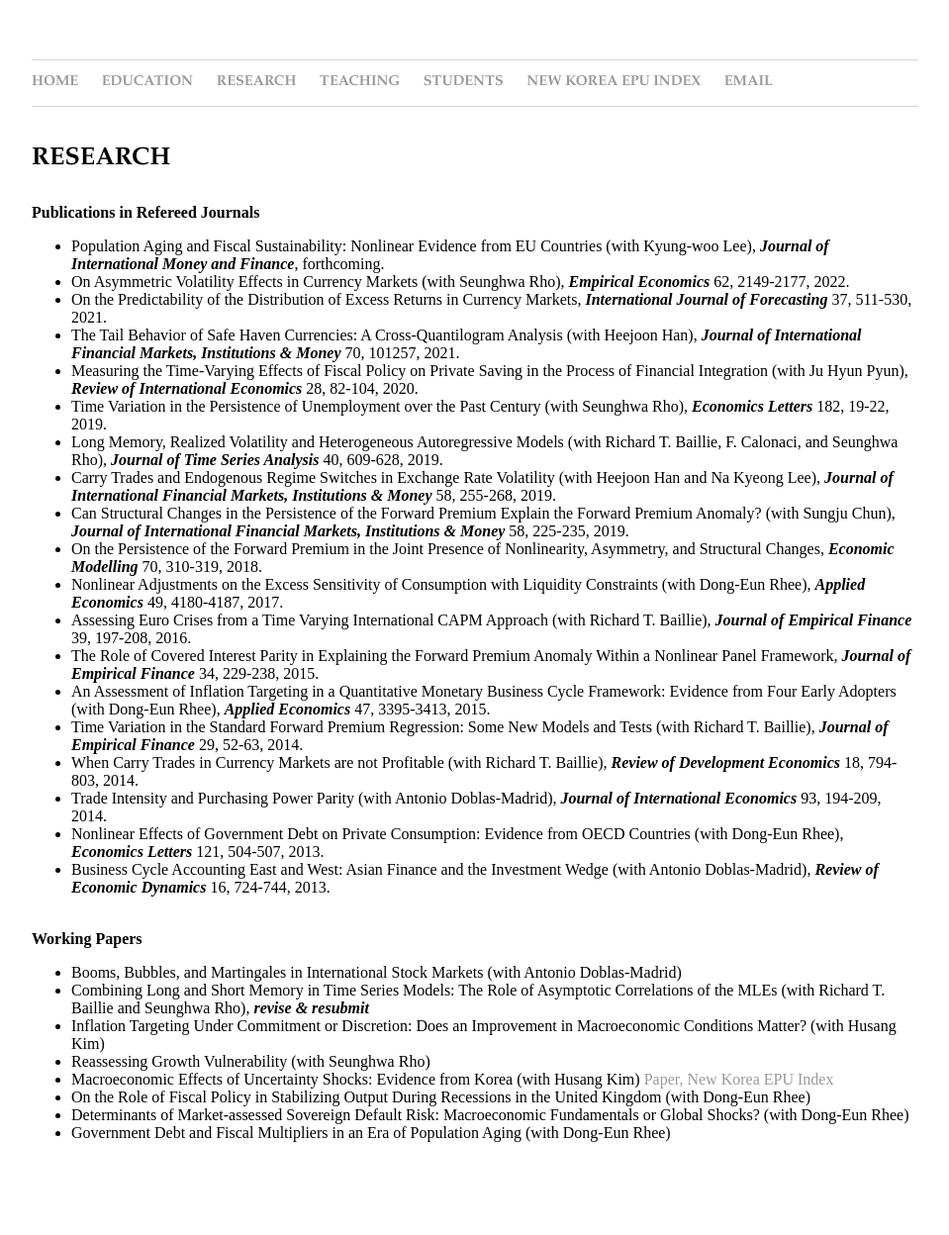
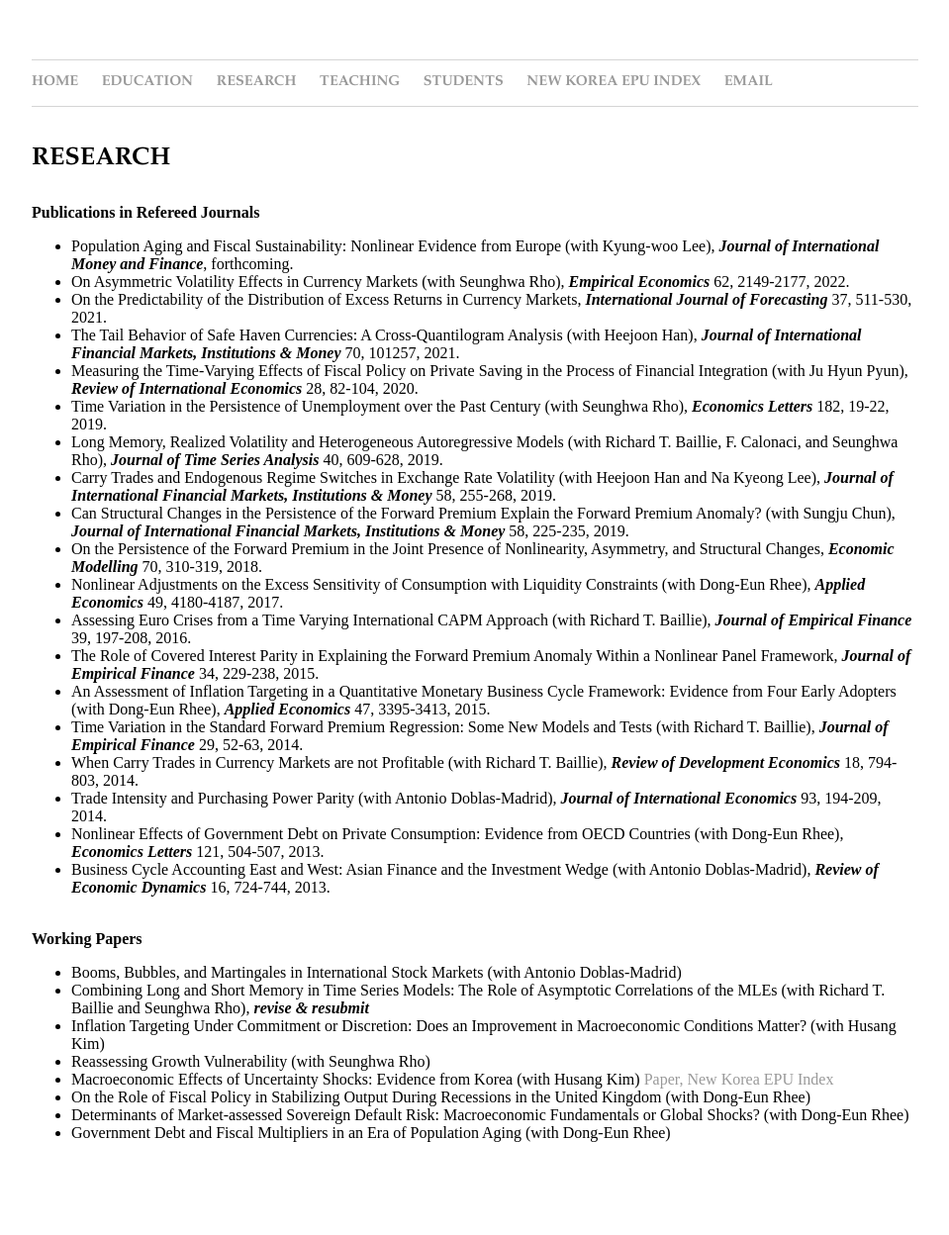
Before and after one commit to dooyeoncho/dooyeoncho.github.io, a Jekyll site: the page built from pages/research.html, in a window 1280 px wide. Shown: the whole page at 99% size, without its empty margins (160-1119 px from the left). Built offline with Jekyll 4.4.1, drawn with Linux system fonts in a browser that asks for light colours.

Commit message:
Update research.html

```diff
--- a/pages/research.html
+++ b/pages/research.html
@@ -14,7 +14,7 @@ title: Dooyeon Cho - Research
 
 <div><b>Publications in Refereed Journals</b>
 		<ul>
-			<li>Population Aging and Fiscal Sustainability: Nonlinear Evidence from EU Countries (with Kyung-woo Lee), <em property="italic"><b>Journal of International Money and Finance</b></em>, forthcoming.</li>
+			<li>Population Aging and Fiscal Sustainability: Nonlinear Evidence from Europe (with Kyung-woo Lee), <em property="italic"><b>Journal of International Money and Finance</b></em>, forthcoming.</li>
 			<li>On Asymmetric Volatility Effects in Currency Markets (with Seunghwa Rho), <em property="italic"><b>Empirical Economics</b></em> 62, 2149-2177, 2022.</li>
 	        	<li>On the Predictability of the Distribution of Excess Returns in Currency Markets, <em property="italic"><b>International Journal of Forecasting</b></em> 37, 511-530, 2021.</li>
 			<li>The Tail Behavior of Safe Haven Currencies: A Cross-Quantilogram Analysis (with Heejoon Han)</b></em>, <em property="italic"><b>Journal of International Financial Markets, Institutions & Money</b></em> 70, 101257, 2021.</li>
```
